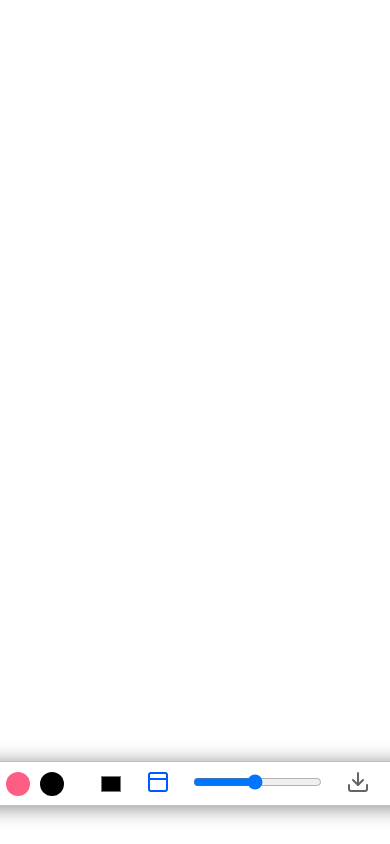
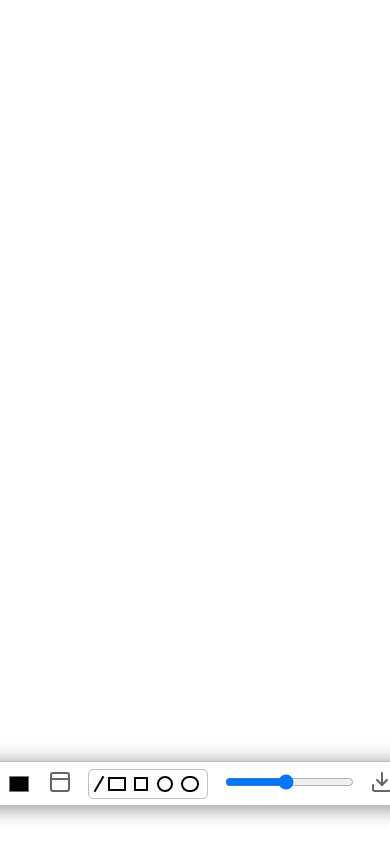
Before and after one commit to KND-Devsnest/slateboard, a plain HTML site: page public/index.html in a window 390 px wide. Both pictures are taken after a click on the element 158 px from the left and 783 px from the top of the page. Shown: the top 844 px of the page. Drawn offline with nearby package versions, Linux system fonts and the light colour scheme; no server answers.

Commit message:
shapes selector!

```diff
--- a/public/index.html
+++ b/public/index.html
@@ -61,6 +61,13 @@
             <line x1="3" y1="9" x2="21" y2="9"></line>
           </svg>
           <!-- <span class="tooltiptext">Tooltip text</span> -->
+        </div>
+        <div class="shapes">
+          <div id="line" class="cta shape"><span></span></div>
+          <div id="rect" class="cta shape"><span></span></div>
+          <div id="sqr" class="cta shape"><span></span></div>
+          <div id="crl" class="cta shape"><span></span></div>
+          <div id="elp" class="cta shape"><span></span></div>
         </div>
         <div class="slider-container tooltip">
           <input id="thickness" type="range" min="1" max="20" value="1" />
@@ -141,12 +148,6 @@
           <!-- <span class="tooltiptext">Tooltip text</span> -->
         </div>
       </div>
-      <div class="color-picker-container">
-        <div class="col1 col" data-col="#4d7eff"></div>
-        <div class="col2 col" data-col="#73dc96"></div>
-        <div class="col3 col" data-col="#ff5e84"></div>
-        <div class="col4 col" data-col="#000"></div>
-      </div>
     </div>
     <div class="toast"></div>
     <script src="https://cdn.socket.io/4.0.1/socket.io.min.js"></script>
--- a/public/main.js
+++ b/public/main.js
@@ -4,6 +4,21 @@ let penSize = 10;
 let penColor = "black";
 let redo_drawings = [];
 let currentDrawing = [];
+
+const shapebtn = document.querySelector(".shapes");
+shapebtn.addEventListener("click", () => {
+  shapebtn.classList.toggle("expanded");
+
+  let shapes = document.querySelectorAll(".shape");
+  shapes.forEach((e) => {
+    e.classList.toggle("show");
+  });
+});
+
+let shapes = document.querySelectorAll(".shape");
+shapes.forEach((e) => {
+  e.addEventListener("click", () => console.log(e));
+});
 
 const colbtns = document.querySelectorAll(".col");
 colbtns.forEach((btn) => {
--- a/public/styles.css
+++ b/public/styles.css
@@ -123,61 +123,11 @@ body {
   position: relative;
   /* border: 2px solid black; */
 }
-.color-picker-container {
-  position: absolute;
-  bottom: 0;
-  left: 5%;
-  /* transform: translate(-50%, 0%); */
-  border-radius: 10px;
-  height: 60px;
-  width: 180px;
-  transform: scale(0);
-  background: #ffffff;
-  border: 1px solid rgba(0, 0, 0, 0.25);
-  box-sizing: border-box;
-  display: flex;
-  align-items: center;
-  flex-direction: row;
-  padding: 20px;
-  justify-content: space-around;
-  z-index: -1;
-  /* display: none; */
-  transition: ease-in 0.3s;
-  animation: blob 0.3s alternate-reverse;
-  user-select: none;
-}
-.color-picker-container.show {
-  /* bottom: 15%; */
-  /* height: 60px; */
-  position: absolute;
-  bottom: 20%;
-  left: 0%;
-  transform: scale(1);
-  height: 60px;
-  width: 180px;
-  /* display: block; */
-  box-shadow: 2px 2px 12px rgba(0, 0, 0, 0.45);
-  z-index: 1;
-  transition: ease-out 0.2s;
-  animation: blob 0.3s;
-  user-select: auto;
-}
-
-@keyframes blob {
-  0% {
-    opacity: 0;
-  }
-  75% {
-    opacity: 1;
-  }
-}
-
 .colors {
-  width: 150px;
+  width: fit-content;
   display: flex;
   flex-direction: row;
   align-items: center;
-  justify-content: space-evenly;
 }
 
 .col {
@@ -186,10 +136,14 @@ body {
   border-radius: 24px;
   box-sizing: border-box;
   cursor: pointer;
+  margin-right: -5px;
+  box-shadow: 0px 0px 5px rgba(0, 0, 0, 0.25);
 }
 
 .col:hover {
   border: 2px solid rgba(0, 0, 0, 0.25);
+  transform: scale(1.02);
+  z-index: 1;
   transition: ease-out 0.2s;
 }
 
@@ -248,3 +202,65 @@ body {
   animation: blob 1s;
   transition: ease 0.4s;
 } */
+
+.shapes {
+  width: 24px;
+  height: 24px;
+  border: 1px solid rgba(0, 0, 0, 0.25);
+  overflow: hidden;
+  z-index: 2;
+  transition: ease 0.3s;
+  border-radius: 5px;
+}
+
+.shape {
+  width: 18px;
+  height: 18px;
+  /* border: 2px solid rgba(0, 0, 0, 0.25); */
+  display: none;
+}
+#line {
+  width: 2px;
+  background-color: black;
+  transform: rotate(30deg);
+}
+
+#rect {
+  height: 14px;
+  width: 18px;
+  border: 2px solid black;
+}
+
+#sqr {
+  height: 14px;
+  width: 14px;
+  border: 2px solid black;
+}
+
+#crl {
+  height: 16px;
+  width: 16px;
+  border: 2px solid black;
+  border-radius: 16px;
+}
+
+#elp {
+  height: 16px;
+  width: 18px;
+  border: 2px solid black;
+  border-radius: 16px;
+}
+
+.shape.show {
+  display: block;
+}
+
+.shapes.expanded {
+  width: 120px;
+  height: 30px;
+  display: flex;
+  flex-direction: row;
+  align-items: center;
+  justify-content: space-evenly;
+  transition: ease 0.3s;
+}
```
